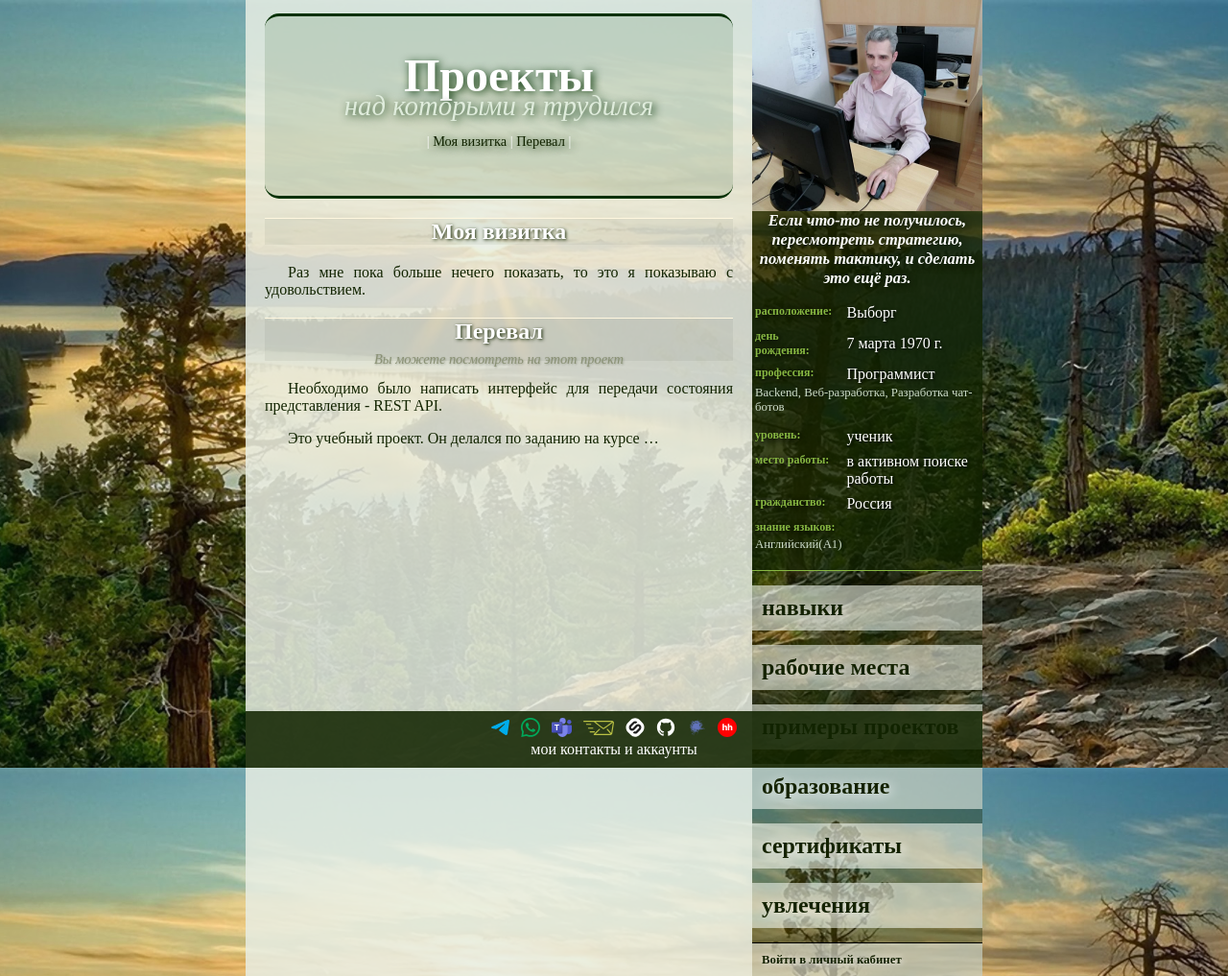
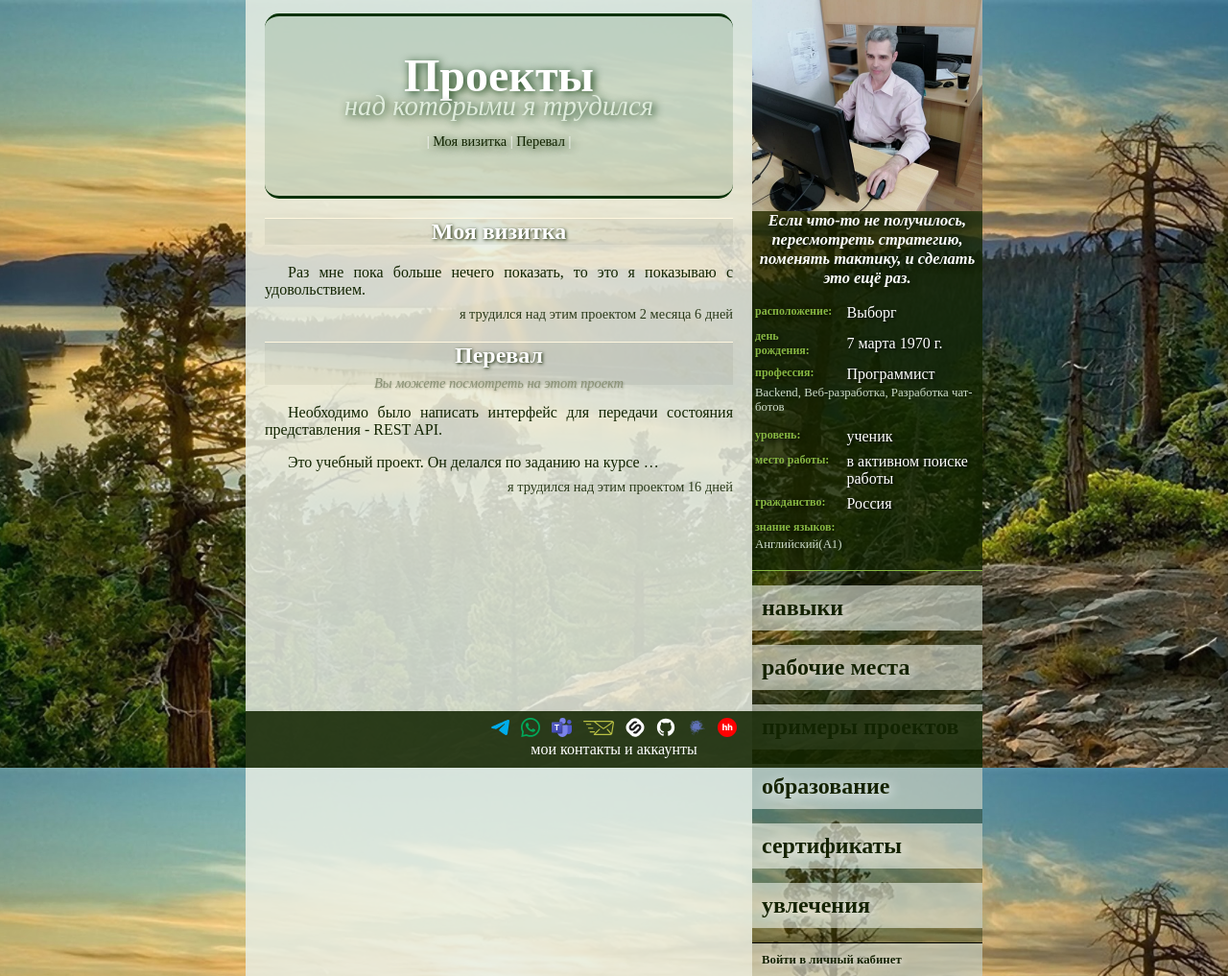
Before and after one commit to Archangel-Ray/training_for_creating_a_resume_website, a Django app: page /1/data/project in a window 1280 px wide. Shown: the top 1017 px of the page at 96% size. Run offline with Django 5.2, Linux system fonts and the light colour scheme; data comes from the database, SQL or seed files in the repository; parts of the project's set-up code (start-up, migrations or seed data) failed here and were passed over.

Commit message:
добавил отображение периода в список проектов

```diff
--- a/another_one/new/templates/new/list_of_projects.html
+++ b/another_one/new/templates/new/list_of_projects.html
@@ -24,6 +24,11 @@
         <a href="{% url 'отобразить конкретный проект' project.id %}"><div class="main_text">
             {{ project.description|linebreaks|truncatewords:20 }}
         </div></a>
+        <p>
+            {% if project.start_date is not none %}
+                я трудился над этим проектом {{project.period_length_display }}
+            {% endif %}
+        </p>
     </div>
 {% endfor%}
 {% endblock body %}
```
